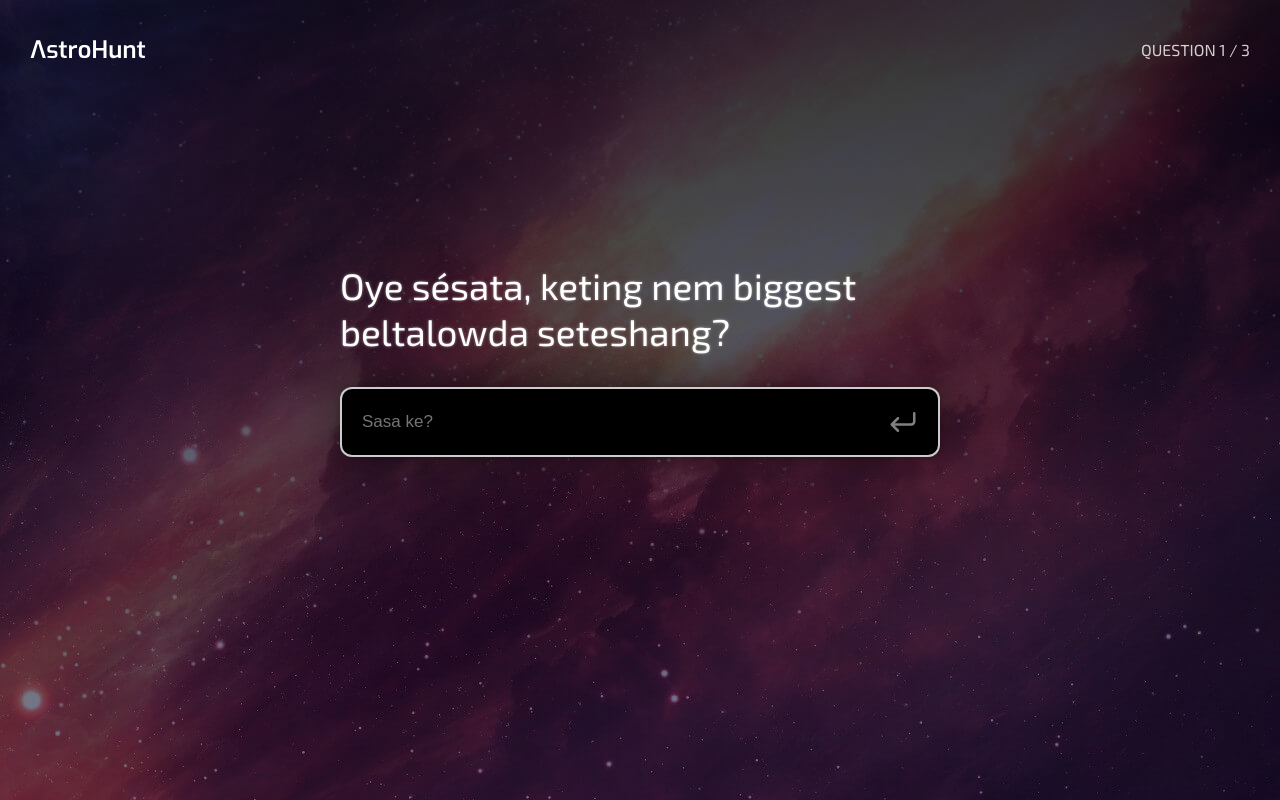
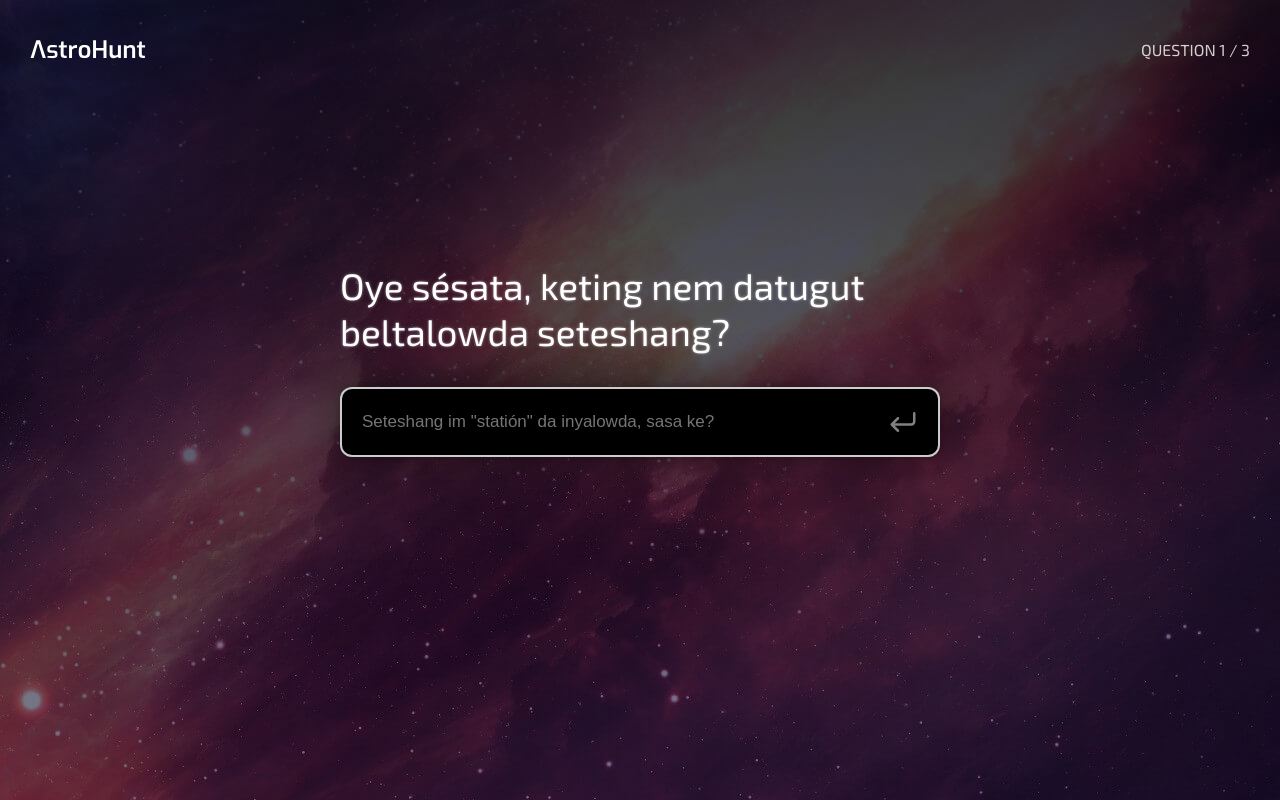
Before and after one commit to wunnle/astro-hunt, a Next.js app: page / in a window 1280 px wide. Built offline with nearby package versions, Linux system fonts and the light colour scheme.

Commit message:
fixed belter question

```diff
--- a/pages/index.js
+++ b/pages/index.js
@@ -11,7 +11,7 @@ const exo = Exo_2({
 
 const questionsAndAnswers = [
   {
-    question: `Oye sésata, keting nem biggest beltalowda seteshang?`,
+    question: `Oye sésata, keting nem datugut beltalowda seteshang?`,
     answerType: 'text',
     answers: [
       'Eros',
@@ -26,7 +26,7 @@ const questionsAndAnswers = [
       'Ceres Station',
       'ceres station',
     ],
-    placeholder: 'Sasa ke?'
+    placeholder: 'Seteshang im "statión" da inyalowda, sasa ke?'
   },
   {
     question: 'Galaksimizin adı nedir?',
```
